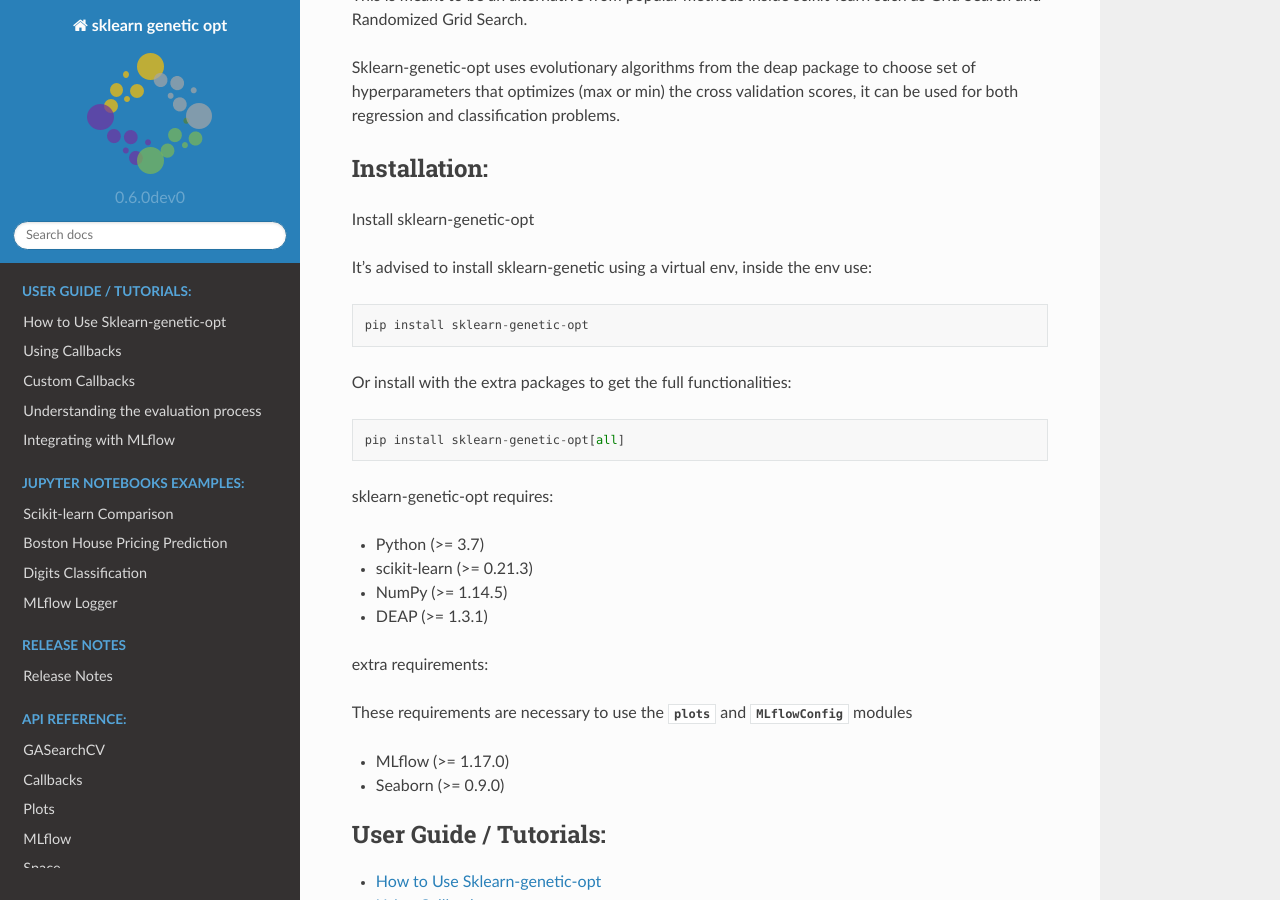
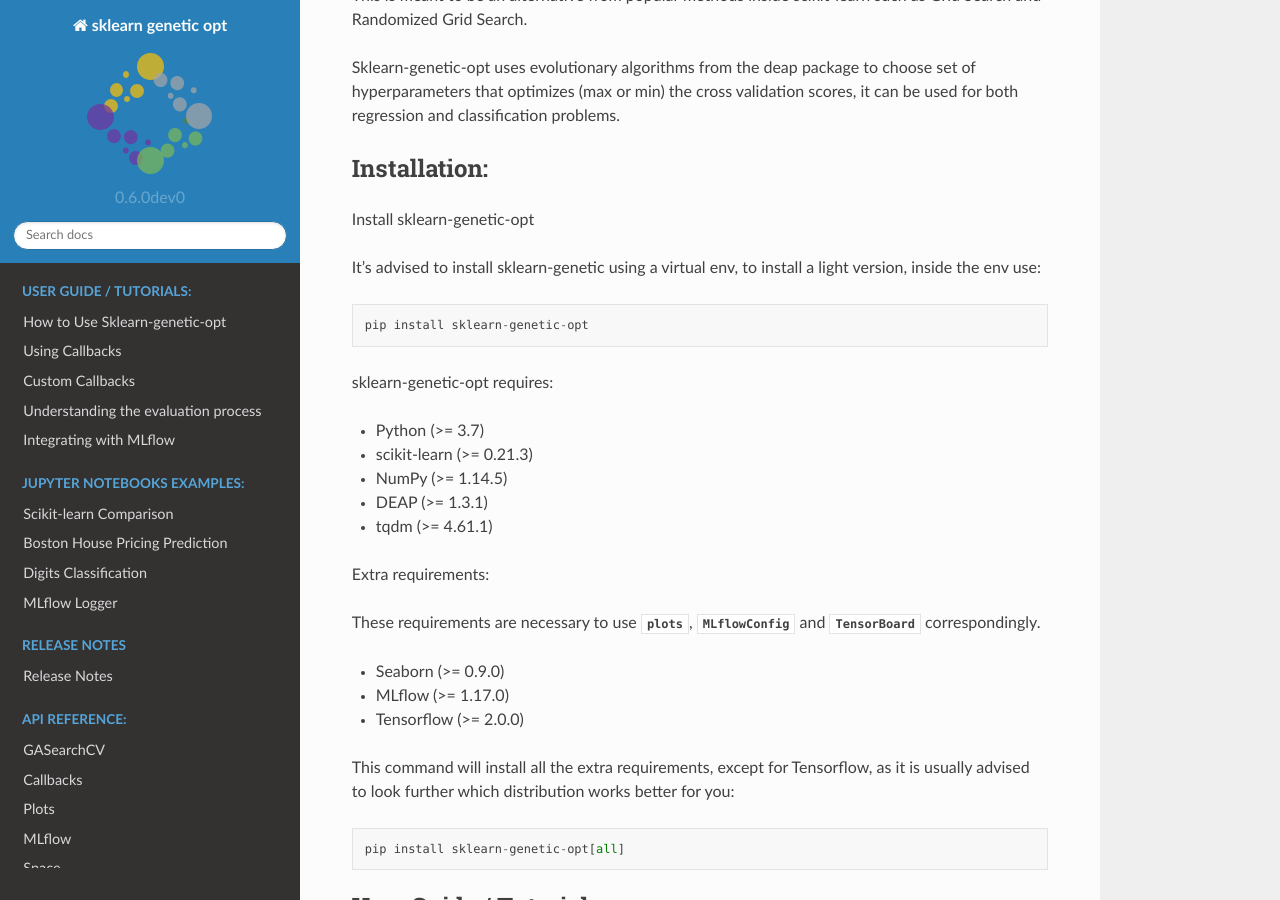
Before and after one commit to rodrigo-arenas/Sklearn-genetic-opt, a Sphinx documentation site: the page built from docs/index.rst, in a window 1280 px wide and 900 px high, scrolled down 264 px. Built offline with Sphinx 7.4.7 and the Read the Docs theme 2.0.0, drawn with Linux system fonts in a browser that asks for light colours; the version number is read from the project's files by our own code.

Commit message:
Notes on usage and installation

```diff
--- a/README.rst
+++ b/README.rst
@@ -76,6 +76,10 @@
 install all the extra packages::
 
     pip install sklearn-genetic-opt[all]
+
+The only optional dependency that the last command does not install, it's Tensorflow,
+it is usually advised to look further which distribution works better for you.
+
 
 Example
 #######
--- a/docs/index.rst
+++ b/docs/index.rst
@@ -18,13 +18,10 @@
 
 Install sklearn-genetic-opt
 
-It's advised to install sklearn-genetic using a virtual env, inside the env use::
+It's advised to install sklearn-genetic using a virtual env, to install a light version,
+inside the env use::
 
    pip install sklearn-genetic-opt
-
-Or install with the extra packages to get the full functionalities::
-
-   pip install sklearn-genetic-opt[all]
 
 .. |PythonMinVersion| replace:: 3.7
 .. |ScikitLearnMinVersion| replace:: 0.21.3
@@ -32,6 +29,8 @@
 .. |SeabornMinVersion| replace:: 0.9.0
 .. |DEAPMinVersion| replace:: 1.3.1
 .. |MLflowMinVersion| replace:: 1.17.0
+.. |TensorflowMinVersion| replace:: 2.0.0
+.. |tqdmMinVersion| replace:: 4.61.1
 
 sklearn-genetic-opt requires:
 
@@ -39,14 +38,22 @@
 - scikit-learn (>= |ScikitLearnMinVersion|)
 - NumPy (>= |NumPyMinVersion|)
 - DEAP (>= |DEAPMinVersion|)
+- tqdm (>= |tqdmMinVersion|)
 
-extra requirements:
+Extra requirements:
 
-These requirements are necessary to use the
-:mod:`~sklearn_genetic.plots` and :class:`~sklearn_genetic.mlflow.MLflowConfig` modules
+These requirements are necessary to use
+:mod:`~sklearn_genetic.plots`, :class:`~sklearn_genetic.mlflow.MLflowConfig`
+and :class:`~sklearn_genetic.callbacks.TensorBoard` correspondingly.
 
+- Seaborn (>= |SeabornMinVersion|)
 - MLflow (>= |MLflowMinVersion|)
-- Seaborn (>= |SeabornMinVersion|)
+- Tensorflow (>= |TensorflowMinVersion|)
+
+This command will install all the extra requirements, except for Tensorflow,
+as it is usually advised to look further which distribution works better for you::
+
+   pip install sklearn-genetic-opt[all]
 
 .. toctree::
    :maxdepth: 2
```
Also changed, not shown: other parts of README.rst (+1 -1 lines).
